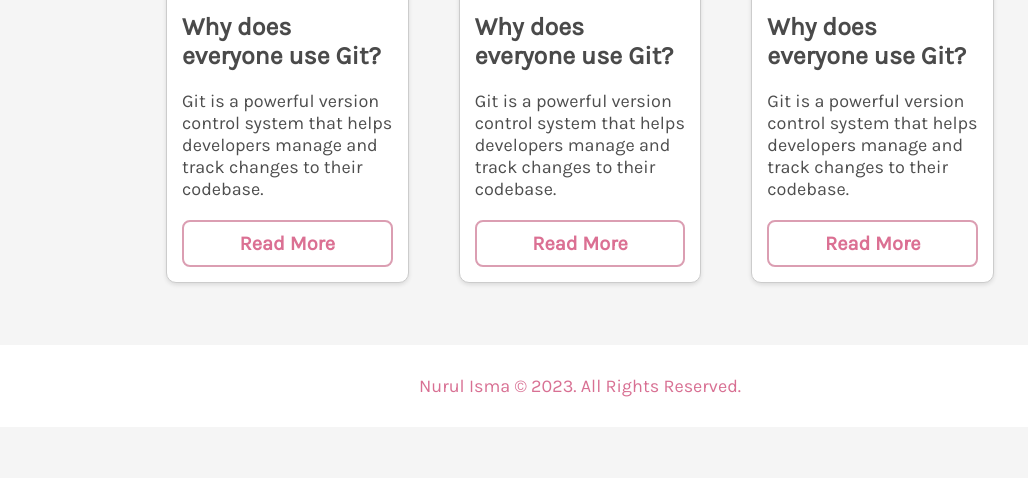
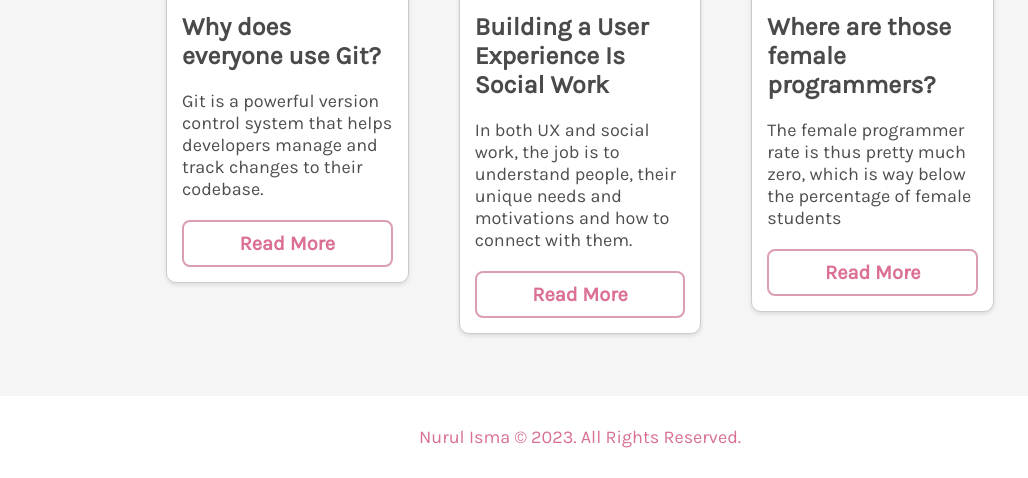
Before and after one commit to Nurulisma/personal-web, a plain HTML site: page article.html in a window 1280 px wide. Shown: the part 416-894 px from the top of the page, without its empty margins (60-1088 px from the left). Before the commit the page ends 843 px from the top, so only its background shows below. Drawn offline with Linux system fonts and the light colour scheme.

Commit message:
finishing code - cek code

```diff
--- a/article.html
+++ b/article.html
@@ -44,7 +44,10 @@
                   Git is a powerful version control system that helps developers manage and track changes to their
                   codebase.
                 </p>
-                <a href="" class="btn btn-secondary btn-full text-center">Read More</a>
+                <a href="https://blog.hubspot.com/website/git-vs-github"
+                class="btn btn-secondary btn-full text-center">
+                    Read More
+                </a>
               </div>
             </div>
           </div>
@@ -52,12 +55,15 @@
             <div class="card">
               <div class="card-background"><img src="https://source.unsplash.com/random?developer" alt="" /></div>
               <div class="card-content">
-                <h3>Why does everyone use Git?</h3>
+                <h3>Building a User Experience Is Social Work</h3>
                 <p style="color: #4e4e4e; font-size: 18px">
-                  Git is a powerful version control system that helps developers manage and track changes to their
-                  codebase.
+                    In both UX and social work, the job is to understand people, their unique needs and motivations
+                    and how to connect with them.
                 </p>
-                <a href="" class="btn btn-secondary btn-full text-center">Read More</a>
+                <a href="https://medium.com/indeed-design/building-a-user-experience-is-social-work-8ec000f12c01"
+                class="btn btn-secondary btn-full text-center">
+                    Read More
+                </a>
               </div>
             </div>
           </div>
@@ -67,12 +73,14 @@
                 <img src="https://source.unsplash.com/random?coding" alt="" />
               </div>
               <div class="card-content">
-                <h3>Why does everyone use Git?</h3>
+                <h3>Where are those female programmers?</h3>
                 <p style="color: #4e4e4e; font-size: 18px">
-                  Git is a powerful version control system that helps developers manage and track changes to their
-                  codebase.
+                    The female programmer rate is thus pretty much zero, which is way below the percentage of
+                    female students
                 </p>
-                <a href="" class="btn btn-secondary btn-full text-center">Read More</a>
+                <a href="" class="btn btn-secondary btn-full text-center">
+                    Read More
+                </a>
               </div>
             </div>
           </div>
```
